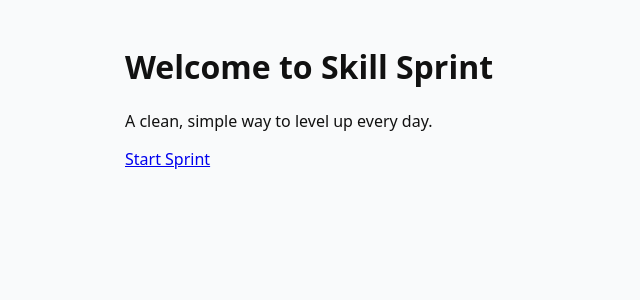
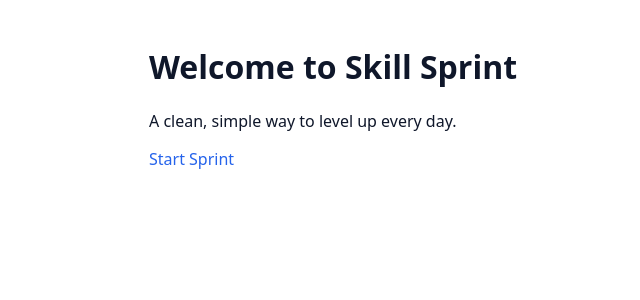
Before and after one commit to jammoody/skill-sprint, a Next.js app: page / in a window 1280 px wide. Shown: the top 300 px of the page, without its empty margins (35-675 px from the left). Built offline with nearby package versions, Linux system fonts and the light colour scheme.

Commit message:
Update globals.css

```diff
--- a/styles/globals.css
+++ b/styles/globals.css
@@ -1,4 +1,53 @@
 /* styles/globals.css */
-body{margin:0;font-family:system-ui,-apple-system,Segoe UI,Roboto,Inter,Arial,sans-serif;background:#f9fafb;color:#111}
-.container{max-width:960px;margin:0 auto;padding:24px}
-.card{background:#fff;border:1px solid #e5e7eb;border-radius:16px;padding:20px}
+:root{
+  --bg:#ffffff;
+  --fg:#0f172a;
+  --muted:#6b7280;
+  --card:#ffffff;
+  --border:#e5e7eb;
+  --accent:#2563eb; /* business blue */
+  --accent-2:#1d4ed8;
+  --ok:#10b981;
+  --warn:#f59e0b;
+  --danger:#ef4444;
+  --shadow:0 10px 30px rgba(2,8,23,.06);
+}
+
+*{ box-sizing:border-box; }
+html,body{ padding:0; margin:0; background:var(--bg); color:var(--fg); font-family:system-ui,-apple-system,Segoe UI,Roboto,Inter,Arial,sans-serif; }
+a{ color:var(--accent); text-decoration:none; }
+a:hover{ text-decoration:underline; }
+
+.container{ max-width:960px; margin:0 auto; padding:24px; }
+.header{ display:flex; align-items:center; justify-content:space-between; gap:12px; }
+.brand{ display:flex; align-items:center; gap:10px; font-weight:800; letter-spacing:.2px; }
+.brand-badge{ width:28px; height:28px; border-radius:8px; background:linear-gradient(135deg, var(--accent), var(--accent-2)); box-shadow:var(--shadow); }
+.nav{ display:flex; gap:14px; align-items:center; }
+
+.card{ background:var(--card); border:1px solid var(--border); border-radius:16px; padding:20px; box-shadow:var(--shadow); }
+.hero{ padding:48px; border-radius:20px; background:linear-gradient(180deg,#f8fafc,#fff); border:1px solid var(--border); }
+.hero h1{ margin:0 0 8px 0; font-size:36px; line-height:1.1; }
+.hero p{ margin:0; color:var(--muted); font-size:18px; }
+
+.row{ display:grid; gap:16px; }
+@media(min-width:880px){ .row.two{ grid-template-columns:1.5fr 1fr; } .row.three{ grid-template-columns:1fr 1fr 1fr; } }
+
+.btn{ appearance:none; border:1px solid var(--border); background:#fff; padding:12px 16px; border-radius:12px; font-weight:700; cursor:pointer; }
+.btn:hover{ box-shadow:0 6px 20px rgba(2,8,23,.08); }
+.btn-primary{ background:var(--accent); color:#fff; border-color:transparent; }
+.btn-primary:hover{ background:var(--accent-2); }
+.btn-lg{ padding:14px 18px; font-size:16px; }
+
+.tag{ display:inline-flex; align-items:center; gap:8px; border:1px solid var(--border); padding:6px 10px; border-radius:999px; color:var(--muted); font-size:12px; }
+
+.progress{ width:100%; height:6px; background:#eef2ff; border-radius:999px; overflow:hidden; border:1px solid var(--border); }
+.progress > span{ display:block; height:100%; background:linear-gradient(90deg, var(--accent), var(--accent-2)); }
+
+.list{ padding-left:18px; margin:6px 0; }
+.help{ color:var(--muted); font-size:13px; }
+.kpi-grid{ display:grid; gap:10px; grid-template-columns:2fr 1fr 1fr 1fr auto; }
+.kpi-row{ display:grid; gap:10px; grid-template-columns:2fr 1fr 1fr 1fr auto; align-items:center; }
+.input,.textarea{ width:100%; padding:12px; border:1px solid var(--border); border-radius:12px; background:#fff; }
+.textarea{ min-height:100px; resize:vertical; }
+.small{ font-size:12px; color:var(--muted); }
+.spaced{ display:flex; justify-content:space-between; align-items:center; gap:12px; }
```
